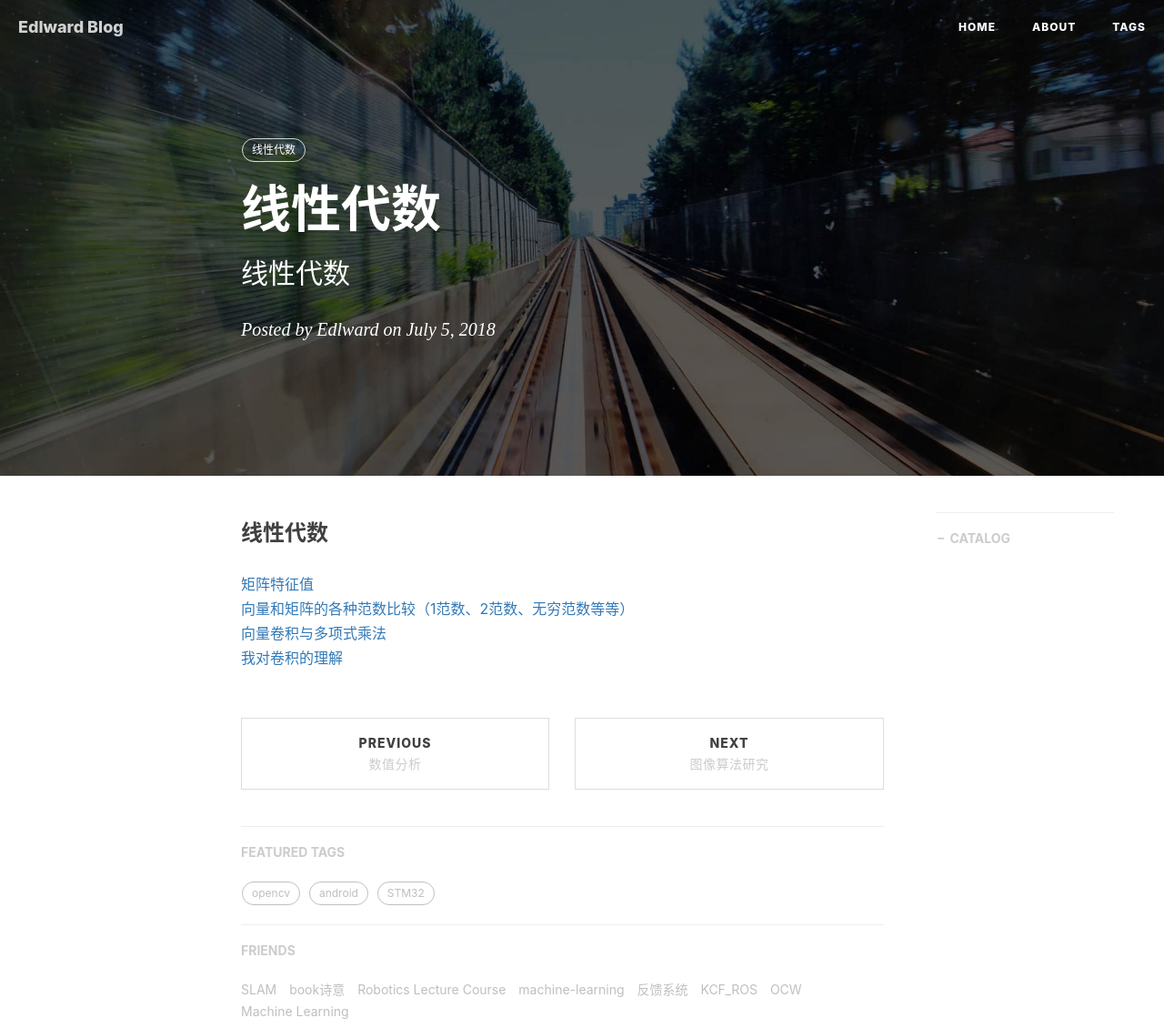
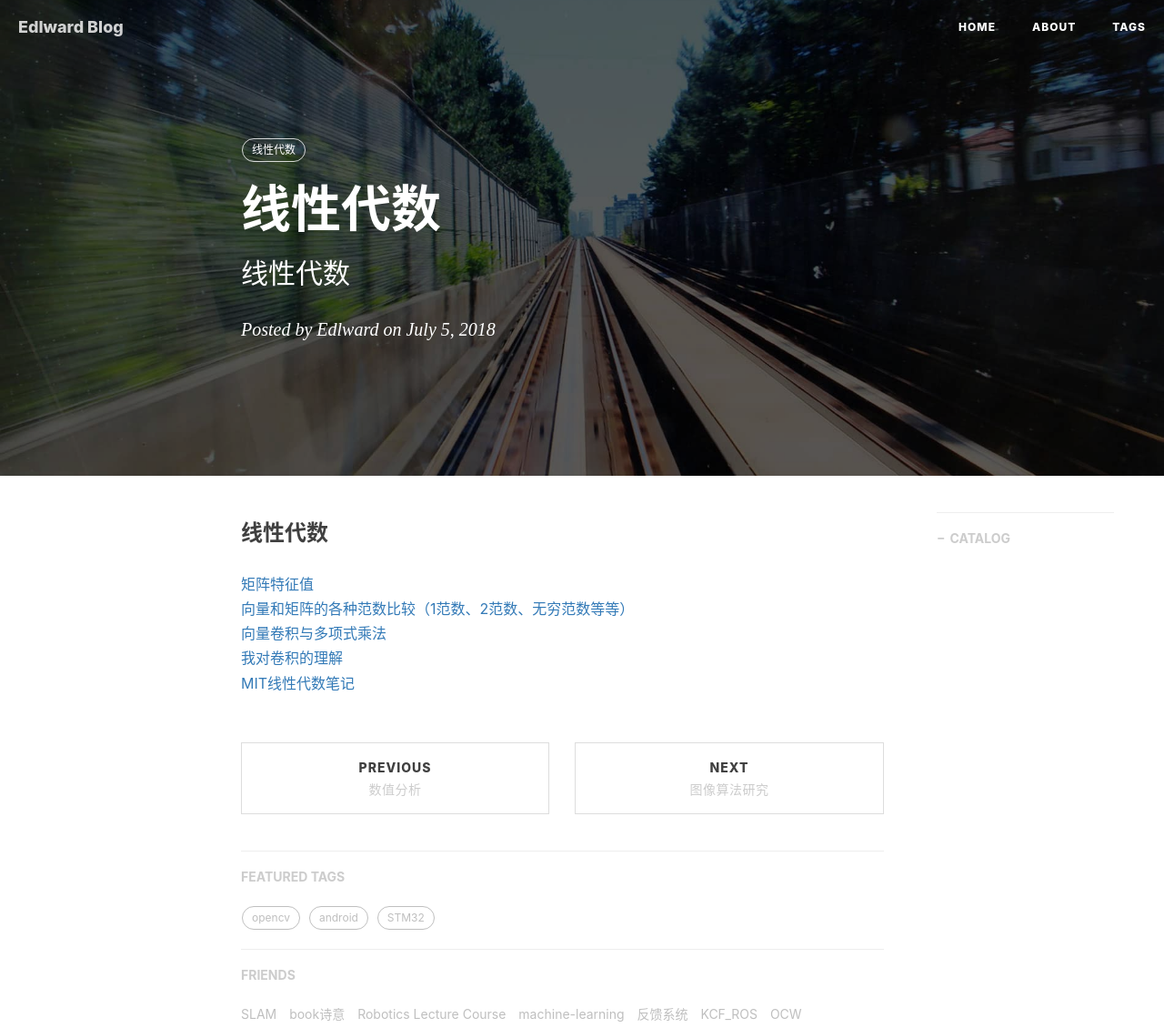
Before and after one commit to gary-robotics/dlward, a Jekyll site: the page built from _posts/2018-07-05-线性代数-2018.markdown, in a window 1280 px wide, cut to the strip 0-1130 px from the top of the page. Shown: the whole strip at 91% size. Built offline with Jekyll 4.4.1, drawn with Linux system fonts in a browser that asks for light colours; nearby versions of some CDN libraries; comment, search, counter and statistics services are not loaded.

Commit message:
Update 2018-07-05-线性代数-2018.markdown

```diff
--- a/_posts/2018-07-05-线性代数-2018.markdown
+++ b/_posts/2018-07-05-线性代数-2018.markdown
@@ -16,3 +16,4 @@ tags:
 [向量和矩阵的各种范数比较（1范数、2范数、无穷范数等等）](https://blog.csdn.net/Michael__Corleone/article/details/75213123)
 [向量卷积与多项式乘法](https://www.cnblogs.com/larch18/p/4569495.html)
 [我对卷积的理解](http://mengqi92.github.io/2015/10/06/convolution/)
+[MIT线性代数笔记](https://zhuanlan.zhihu.com/p/43441523)
```
